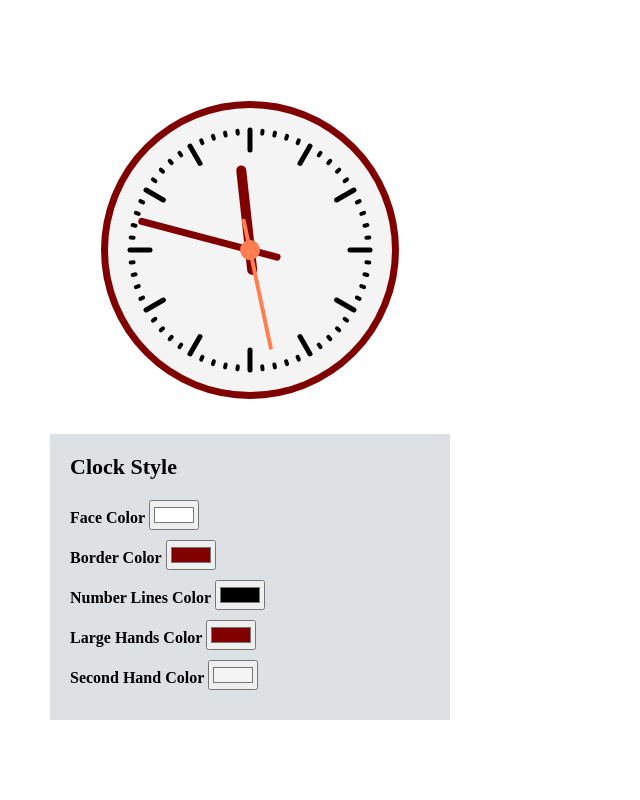
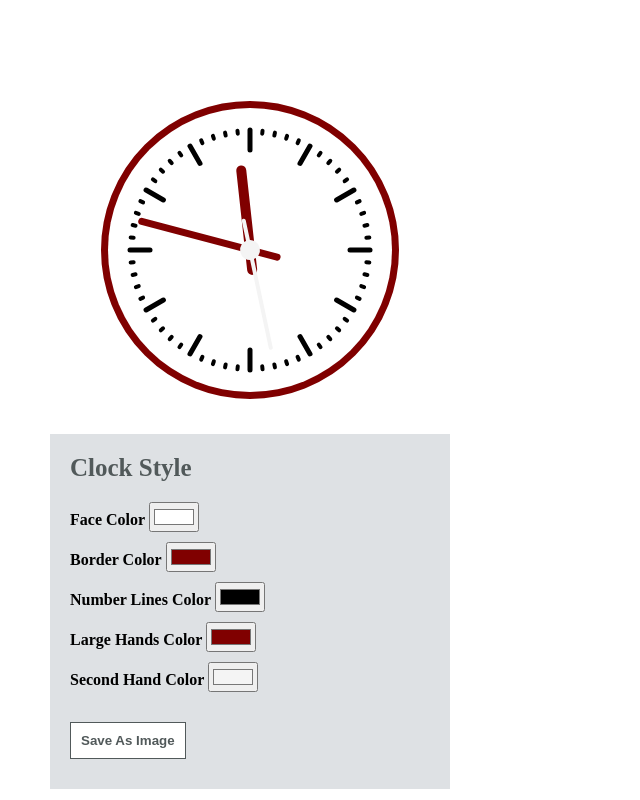
Before and after one commit to janeund/memory-game, a plain HTML site: page animated clock/index.html in a window 1280 px wide. Shown: the whole page, without its empty margins (0-640 px from the left). Drawn offline with Linux system fonts and the light colour scheme.

Commit message:
feat: add functionality for input form

```diff
--- a/animated clock/index.html
+++ b/animated clock/index.html
@@ -34,6 +34,9 @@
         <label for="s-hand-color">Second Hand Color</label>
         <input type="color" id="s-hand-color" value="#f4f4f4">
       </div>
+      <div class="form-input">
+        <button type="submit" id="save-btn">Save As Image</button>
+      </div>
   </div>
 </body>
 
--- a/animated clock/script.js
+++ b/animated clock/script.js
@@ -1,6 +1,12 @@
+const faceColor = document.getElementById('face-color');
+const borderColor = document.getElementById('border-color');
+const linesColor = document.getElementById('lines-color');
+const largeHandsColor = document.getElementById('l-hand-color');
+const secHandColor = document.getElementById('s-hand-color');
+const canvas = document.getElementById('canvas');
+
 function clock() {
   const currentTime = new Date();
-  const canvas = document.getElementById('canvas');
   const ctx = canvas.getContext('2d');
 
   // Setup canvas
@@ -19,7 +25,8 @@ function clock() {
   ctx.save();
   ctx.beginPath();
   ctx.lineWidth = 14;
-  ctx.strokeStyle = '#800000';
+  ctx.strokeStyle = borderColor.value;
+  ctx.fillStyle = faceColor.value;
   ctx.arc(0, 0, 142, 0, Math.PI * 2, true);
   ctx.stroke();
   ctx.fill();
@@ -27,6 +34,7 @@ function clock() {
 
   // Draw hour lines
   ctx.save();
+  ctx.strokeStyle = linesColor.value;
   for (let i = 0; i < 12; i++) {
     ctx.beginPath();
     ctx.rotate(Math.PI / 6);
@@ -39,6 +47,7 @@ function clock() {
   // Draw minutes lines
   ctx.save();
   ctx.lineWidth = 4;
+  ctx.strokeStyle = linesColor.value;
   for (let i = 0; i < 60; i++) {
     if (i % 5 !== 0) {
       ctx.beginPath();
@@ -61,7 +70,7 @@ function clock() {
   ctx.rotate(
     (Math.PI / 6) * hr + (Math.PI / 360) * min + (Math.PI / 21600) * sec
   );
-  ctx.strokeStyle = '#800000';
+  ctx.strokeStyle = largeHandsColor.value;
   ctx.lineWidth = 10;
   ctx.beginPath();
   ctx.moveTo(-20, 0);
@@ -74,7 +83,7 @@ function clock() {
   ctx.rotate(
     (Math.PI / 30) * min + (Math.PI / 1800) * sec
   );
-  ctx.strokeStyle = '#800000';
+  ctx.strokeStyle = largeHandsColor.value;
   ctx.lineWidth = 7;
   ctx.beginPath();
   ctx.moveTo(-28, 0);
@@ -87,8 +96,8 @@ function clock() {
   ctx.rotate(
     (sec * Math.PI / 30)
   );
-  ctx.strokeStyle = '#FF7f50';
-  ctx.fillStyle = '#FF7f50'
+  ctx.strokeStyle = secHandColor.value;
+  ctx.fillStyle = secHandColor.value;
   ctx.lineWidth = 4;
   ctx.beginPath();
   ctx.moveTo(-30, 0);
@@ -105,3 +114,11 @@ function clock() {
 }
 
 requestAnimationFrame(clock);
+
+document.getElementById('save-btn').addEventListener('click', () => {
+  const dataURL = canvas.toDataURL('image/png');
+  const link = document.createElement('a');
+  link.download = 'clock.png';
+  link.href = dataURL;
+  link.click();
+})
--- a/animated clock/style.css
+++ b/animated clock/style.css
@@ -9,8 +9,9 @@ canvas {
 }
 
 h3 {
+  color: #51595a;
   margin-bottom: 20px;
-  font-size: 22px;
+  font-size: 25px;
 }
 
 .settings-box {
@@ -24,11 +25,19 @@ h3 {
 .form-input {
   margin-bottom: 10px;
   label {
-    font-weight: 550;
+    font-weight: 600;
   }
   input {
     width: 50px;
     height: 30px;
     padding: 2px;
   }
+  button {
+    margin-top: 20px;
+    padding: 10px;
+    font-weight: 600;
+    background-color:  #ffffff;
+    color: #51595a;
+    border: 0.5px solid #51595a;
+  }
 }
```
